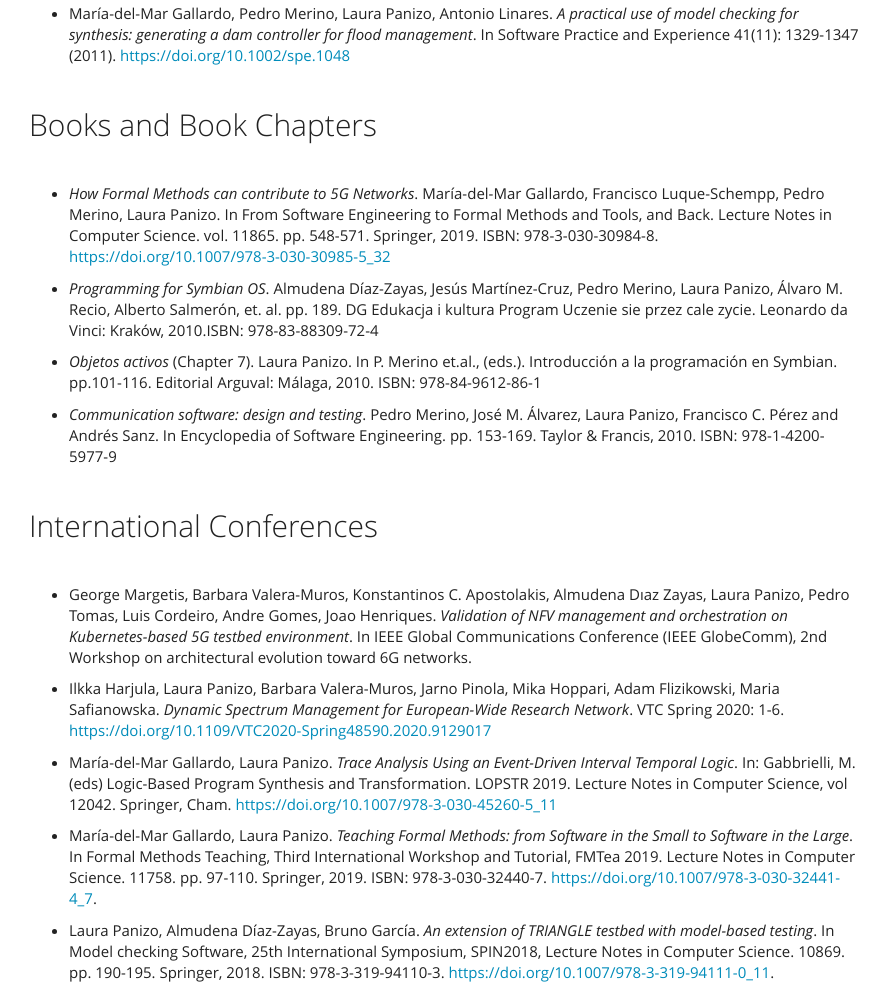
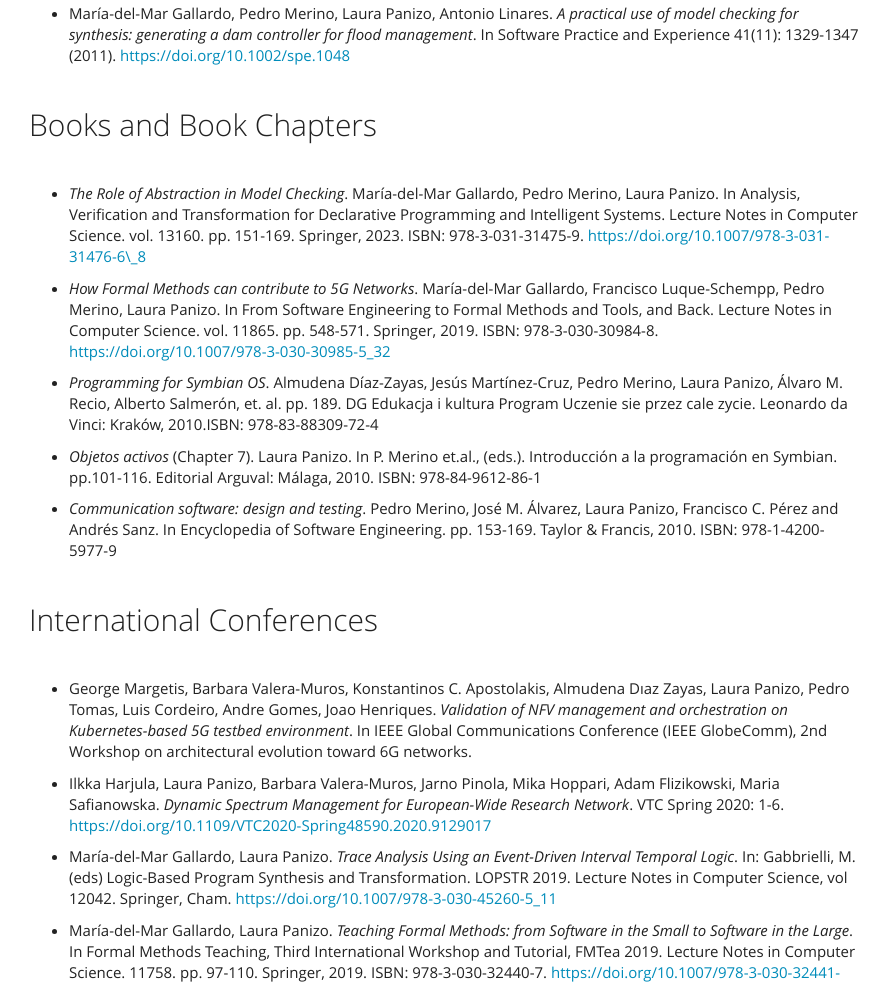
Before and after one commit to LauraPanizo/LauraPanizo.github.io, a plain HTML site: page publications.html in a window 1280 px wide. Shown: the part 982-1965 px from the top of the page, without its empty margins (341-1230 px from the left). Drawn offline with nearby package versions, Linux system fonts and the light colour scheme; some packages are replaced by stand-ins of ours.

Commit message:
Updated publications

```diff
--- a/publications.html
+++ b/publications.html
@@ -436,6 +436,12 @@ class="uri">https://doi.org/10.1002/spe.1048</a></p></li>
 <p><br />
 </p>
 <ul>
+<li><p><em>The Role of Abstraction in Model Checking</em>.
+    María-del-Mar Gallardo, Pedro Merino, Laura
+    Panizo. In Analysis, Verification and Transformation for Declarative Programming and Intelligent Systems. Lecture Notes in Computer Science. vol. 13160. pp. 151-169.
+    Springer, 2023. ISBN: 978-3-031-31475-9. <a
+    href="https://doi.org/10.1007/978-3-031-31476-6\_8"
+    class="uri">https://doi.org/10.1007/978-3-031-31476-6\_8</a></p></li>
 <li><p><em>How Formal Methods can contribute to 5G Networks</em>.
 María-del-Mar Gallardo, Francisco Luque-Schempp, Pedro Merino, Laura
 Panizo. In From Software Engineering to Formal Methods and Tools, and
```
